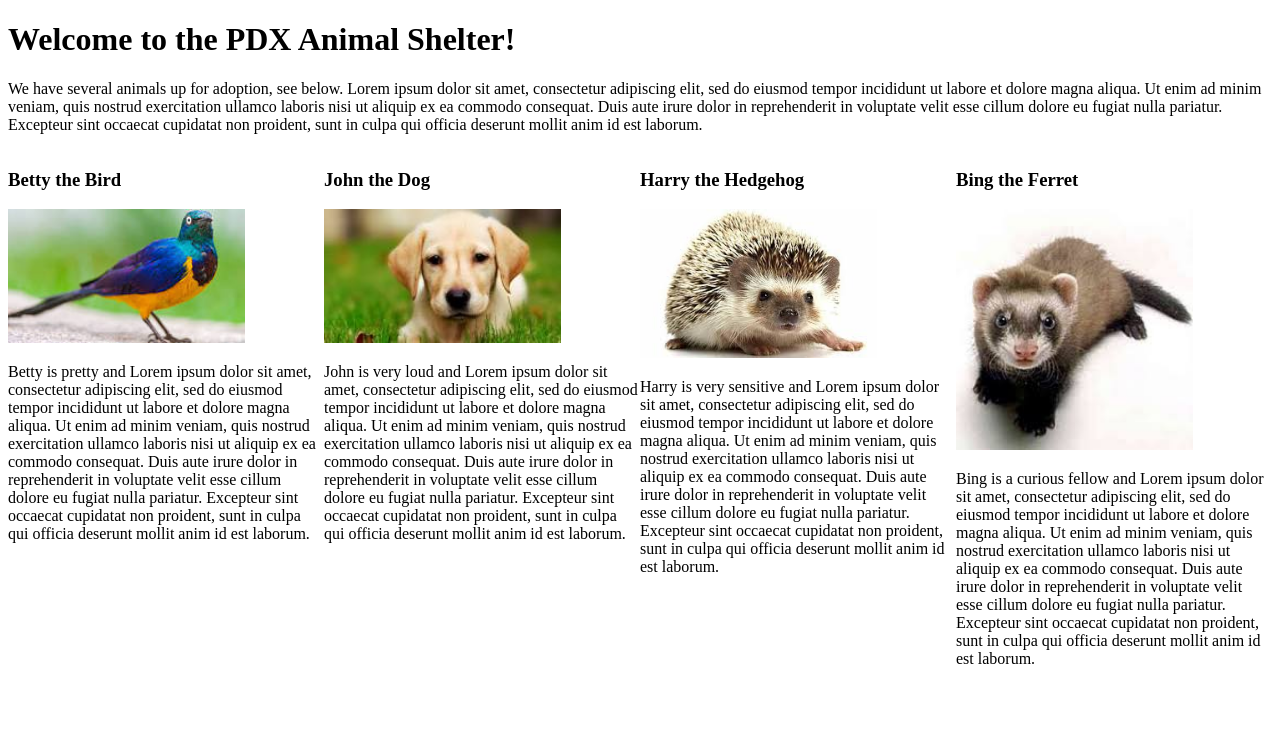
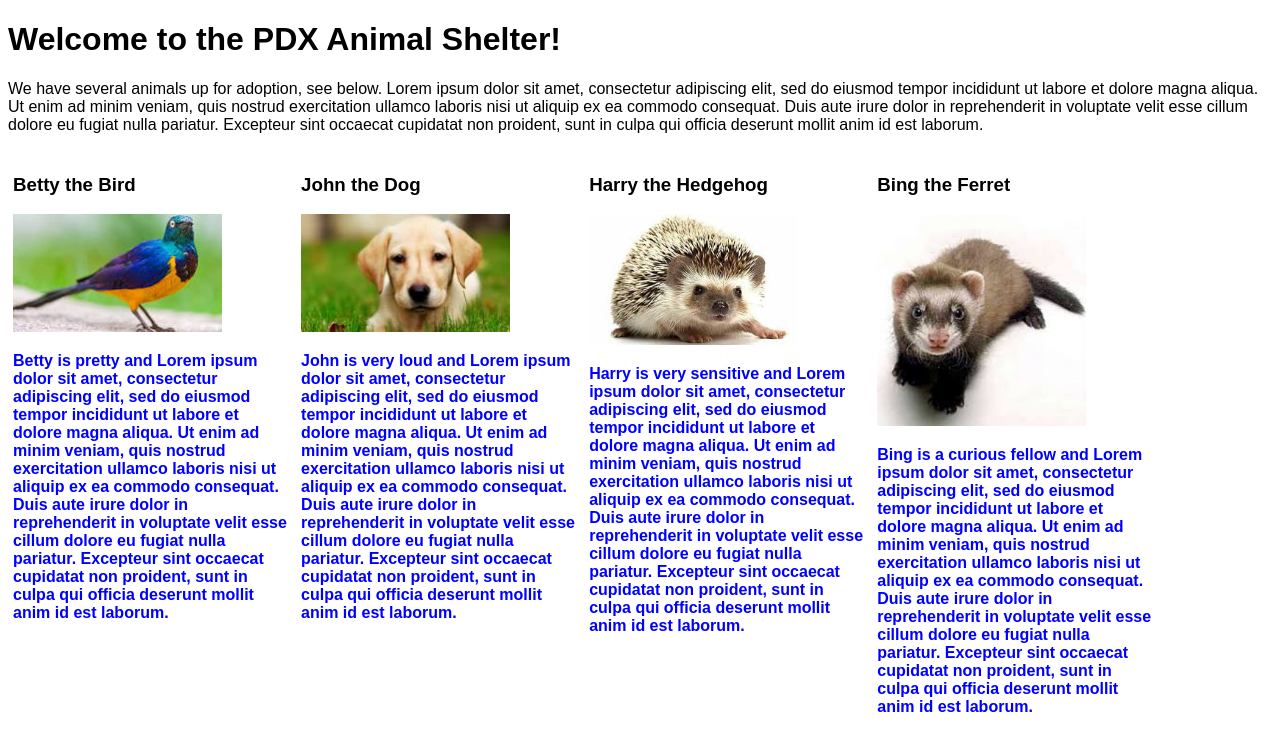
Before and after one commit to quinnoaks/animal-shelter, a plain HTML site: page index.html in a window 1280 px wide. Drawn offline with Linux system fonts and the light colour scheme.

Commit message:
Add color, bold to columns, and make body sans-serif.

```diff
--- a/css/styles.css
+++ b/css/styles.css
@@ -1,8 +1,18 @@
 .columns {
-  width:25%;
-  float:left;
+  width: 22%;
+  float: left;
+  padding: 5px;
 }
 
 .profile-pic {
   width: 75%;
 }
+
+.columns p {
+  color: blue;
+  font-weight: bold;
+}
+
+body {
+  font-family: sans-serif;
+}
```
